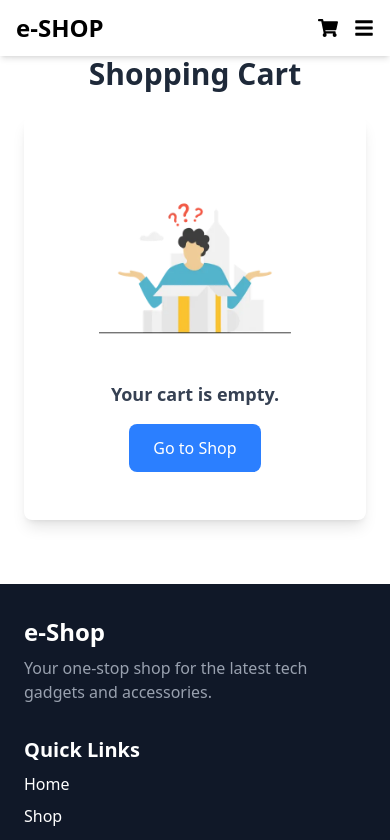
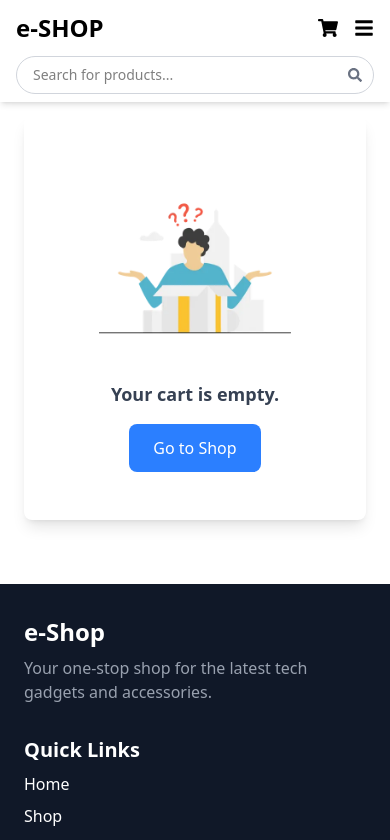
Before and after one commit to anif-antony/e-shop, a React (Vite) app: page /cart in a window 390 px wide. Shown: the top 840 px of the page. Built offline with nearby package versions, Linux system fonts and the light colour scheme.

Commit message:
filter add

```diff
--- a/src/components/Navbar.jsx
+++ b/src/components/Navbar.jsx
@@ -1,180 +1,8 @@
-// import React, { useState, useRef, useEffect } from "react";
-// import { FaSearch, FaShoppingCart, FaUser, FaBars, FaTimes } from "react-icons/fa";
-// import { Link, useNavigate } from "react-router-dom";
-// import { useDispatch, useSelector } from "react-redux";
-// import { setSearchTerm } from "../redux/productSlice";
-// import { logoutUser } from "../redux/userSlice";
-
-
-// const Navbar = ({ onLoginClick, onRegisterClick }) => {
-//     const cartItemCount = useSelector((state) => state.cart.totalQuantity);
-//     const currentUser = useSelector((state) => state.user.currentUser);
-//     const [isProfileOpen, setIsProfileOpen] = useState(false);
-//     const [isMenuOpen, setIsMenuOpen] = useState(false);
-//     const profileRef = useRef(null);
-//     const [search, setSearch] = useState("");
-//     const navigate = useNavigate();
-//     const dispatch = useDispatch();
-
-//     const handleSearch = (e) => {
-//         e.preventDefault();
-//         dispatch(setSearchTerm(search));
-//         navigate('/filtar');
-//     };
-
-//     const handleProfileClick = () => {
-//         setIsProfileOpen((prev) => !prev);
-//     };
-
-//     const handleLogout = () => {
-//         dispatch(logoutUser());
-//         setIsProfileOpen(false);
-//     };
-
-//     useEffect(() => {
-//         const handleClickOutside = (event) => {
-//             if (profileRef.current && !profileRef.current.contains(event.target)) {
-//                 setIsProfileOpen(false);
-//             }
-//         };
-//         document.addEventListener("mousedown", handleClickOutside);
-//         return () => document.removeEventListener("mousedown", handleClickOutside);
-//     }, []);
-
-//     return (
-//         <nav className="bg-white text-black shadow-md fixed top-0 w-full z-20">
-//             <div className="container mx-auto px-4 py-3 flex justify-between items-center">
-//                 <Link to="/" className="text-2xl md:text-4xl font-bold hover:text-red-600 transition duration-300">
-//                     e-SHOP
-//                 </Link>
-
-//                 <form onSubmit={handleSearch} className="hidden md:flex relative w-full max-w-lg">
-//                     <input
-//                         value={search}
-//                         onChange={(e) => setSearch(e.target.value)}
-//                         type="text"
-//                         placeholder="Search for products..."
-//                         className="w-full pl-5 pr-12 py-3 border border-gray-300 rounded-full focus:outline-none focus:ring-2 focus:ring-blue-500 transition-all"
-//                     />
-//                     <button
-//                         type="submit"
-//                         className="absolute right-4 top-1/2 transform -translate-y-1/2 text-gray-500 hover:text-blue-500 transition"
-//                         aria-label="Search"
-//                     >
-//                         <FaSearch size={18} />
-//                     </button>
-//                 </form>
-
-//                 <div className="flex items-center space-x-4 md:space-x-6 relative">
-//                     <Link to="/cart" className="relative text-xl md:text-2xl text-dark-700">
-//                         <FaShoppingCart />
-//                         {cartItemCount > 0 && (
-//                             <span className="absolute -top-2 -right-2 bg-red-600 text-white text-xs rounded-full h-5 w-5 flex items-center justify-center">
-//                                 {cartItemCount}
-//                             </span>
-//                         )}
-//                     </Link>
-
-//                     {!currentUser ? (
-//                         <button
-//                             onClick={onLoginClick}
-//                             className="hidden md:block px-4 py-2 text-sm bg-red-600 text-white rounded-md hover:bg-red-400 transition"
-//                         >
-//                             Login | Register
-//                         </button>
-//                     ) : (
-//                         <div className="relative" ref={profileRef}>
-//                             <button onClick={handleProfileClick} className="relative text-xl md:text-2xl text-dark-700">
-//                                 <FaUser />
-//                             </button>
-//                             {isProfileOpen && (
-//                                 <div className="absolute right-0 mt-2 w-48 bg-white shadow-lg rounded-lg p-4">
-//                                     <p className="text-lg font-semibold text-center">{currentUser.name || "User"}</p>
-//                                     <p className="text-sm text-gray-500 text-center">{currentUser.email}</p>
-//                                     <hr className="my-2" />
-//                                     {/* Pass the state flag for edit mode here */}
-//                                     <Link
-//                                         to="/profile"
-//                                         state={{ editMode: true }}
-//                                         className="block text-center py-2 hover:bg-gray-100 rounded-lg"
-//                                     >
-//                                         Edit Profile
-//                                     </Link>
-//                                     <button
-//                                         className="w-full text-center text-red-600 py-2 hover:bg-gray-100 rounded-lg"
-//                                         onClick={handleLogout}
-//                                     >
-//                                         Logout
-//                                     </button>
-//                                 </div>
-//                             )}
-//                         </div>
-//                     )}
-
-//                     <button
-//                         onClick={() => setIsMenuOpen((prev) => !prev)}
-//                         className="md:hidden text-xl"
-//                         aria-label="Toggle Menu"
-//                     >
-//                         {isMenuOpen ? <FaTimes /> : <FaBars />}
-//                     </button>
-//                 </div>
-//             </div>
-
-//             <div className={`md:hidden ${isMenuOpen ? "block" : "hidden"} bg-white shadow-md`}>
-//                 <ul className="flex flex-col items-center space-y-4 py-4">
-//                     <li>
-//                         <Link to="/" className="hover:text-red-500 font-bold text-lg transition">Home</Link>
-//                     </li>
-//                     <li>
-//                         <Link to="/shop" className="hover:text-red-500 font-bold text-lg transition">Shop</Link>
-//                     </li>
-//                     <li>
-//                         <Link to="/about" className="hover:text-red-500 font-bold text-lg transition">About</Link>
-//                     </li>
-//                     <li>
-//                         <Link to="/contact" className="hover:text-red-500 font-bold text-lg transition">Contact</Link>
-//                     </li>
-//                     {!currentUser && (
-//                         <li>
-//                             <button
-//                                 onClick={onLoginClick}
-//                                 className="px-4 py-2 text-sm bg-red-600 text-white rounded-md hover:bg-red-400 transition"
-//                             >
-//                                 Login | Register
-//                             </button>
-//                         </li>
-//                     )}
-//                 </ul>
-//             </div>
-
-//             <div className="hidden md:block bg-white-100 py-2">
-//                 <ul className="container mx-auto flex justify-center items-center space-x-6">
-//                     <li>
-//                         <Link to="/" className="hover:text-red-500 font-bold text-xl mx-5 transition " >Home</Link>
-//                     </li>
-//                     <li>
-//                         <Link to="/shop" className="hover:text-red-500 font-bold text-xl mx-5 transition">Shop</Link>
-//                     </li>
-//                     <li>
-//                         <Link to="/about" className="hover:text-red-500 font-bold text-xl mx-5 transition">About</Link>
-//                     </li>
-//                     <li>
-//                         <Link to="/contact" className="hover:text-red-500 font-bold text-xl mx-5 transition">Contact</Link>
-//                     </li>
-//                 </ul>
-//             </div>
-//         </nav>
-//     );
-// };
-
-// export default Navbar;
-
 
 
 import React, { useState, useRef, useEffect } from "react";
 import { FaSearch, FaShoppingCart, FaUser, FaBars, FaTimes } from "react-icons/fa";
-import { NavLink, useNavigate } from "react-router-dom"; // Import NavLink
+import { NavLink, useNavigate, useLocation } from "react-router-dom";
 import { useDispatch, useSelector } from "react-redux";
 import { setSearchTerm } from "../redux/productSlice";
 import { logoutUser } from "../redux/userSlice";
@@ -188,11 +16,46 @@ const Navbar = ({ onLoginClick, onRegisterClick }) => {
     const [search, setSearch] = useState("");
     const navigate = useNavigate();
     const dispatch = useDispatch();
+    const location = useLocation();
 
-    const handleSearch = (e) => {
+    // Reset search term when page is loaded/reloaded
+    useEffect(() => {
+        // Reset search term in Redux when component mounts
+        if (!search) {
+            dispatch(setSearchTerm(""));
+        }
+    }, []);
+
+    // Improved search handling function with integrated filtering
+    const handleSearchChange = (e) => {
+        const newSearchTerm = e.target.value;
+        setSearch(newSearchTerm);
+
+        // Dispatch the search term to redux for filtering
+        dispatch(setSearchTerm(newSearchTerm));
+
+        // If search is cleared and we're on the filter page, navigate to shop
+        if (newSearchTerm === '' && location.pathname === '/filtar') {
+            navigate('/shop');
+            return;
+        }
+
+        // Only navigate if we're adding the first character (to avoid unnecessary navigation)
+        if (newSearchTerm.length === 1 && window.location.pathname !== '/filtar') {
+            navigate('/filtar');
+        }
+    };
+
+    // Form submission handler
+    const handleSearchSubmit = (e) => {
         e.preventDefault();
         dispatch(setSearchTerm(search));
-        navigate('/filtar');
+        if (search.trim() !== '') {
+            navigate('/filtar');
+        } else {
+            // If search is empty, navigate to shop page
+            navigate('/shop');
+        }
     };
 
     const handleProfileClick = () => {
@@ -203,6 +66,17 @@ const Navbar = ({ onLoginClick, onRegisterClick }) => {
         dispatch(logoutUser());
         setIsProfileOpen(false);
     };
+
+    // Add filter functionality that works with backspace
+    useEffect(() => {
+        // This ensures that backspace events properly update the filter
+        dispatch(setSearchTerm(search));
+
+        // If search is completely cleared and we're on the filter page, go back to shop
+        if (search === '' && location.pathname === '/filtar') {
+            navigate('/shop');
+        }
+    }, [search, dispatch, location.pathname, navigate]);
 
     useEffect(() => {
         const handleClickOutside = (event) => {
@@ -224,10 +98,10 @@ const Navbar = ({ onLoginClick, onRegisterClick }) => {
                     e-SHOP
                 </NavLink>
 
-                <form onSubmit={handleSearch} className="hidden md:flex relative w-full max-w-lg">
+                <form onSubmit={handleSearchSubmit} className="hidden md:flex relative w-full max-w-lg">
                     <input
                         value={search}
-                        onChange={(e) => setSearch(e.target.value)}
+                        onChange={handleSearchChange}
                         type="text"
                         placeholder="Search for products..."
                         className="w-full pl-5 pr-12 py-3 border border-gray-300 rounded-full focus:outline-none focus:ring-2 focus:ring-blue-500 transition-all"
@@ -304,6 +178,26 @@ const Navbar = ({ onLoginClick, onRegisterClick }) => {
                         {isMenuOpen ? <FaTimes /> : <FaBars />}
                     </button>
                 </div>
+            </div>
+
+            {/* Mobile Search Bar */}
+            <div className="md:hidden px-4 pb-2">
+                <form onSubmit={handleSearchSubmit} className="relative w-full">
+                    <input
+                        value={search}
+                        onChange={handleSearchChange}
+                        type="text"
+                        placeholder="Search for products..."
+                        className="w-full pl-4 pr-10 py-2 text-sm border border-gray-300 rounded-full focus:outline-none focus:ring-2 focus:ring-blue-500"
+                    />
+                    <button
+                        type="submit"
+                        className="absolute right-3 top-1/2 transform -translate-y-1/2 text-gray-500"
+                        aria-label="Search"
+                    >
+                        <FaSearch size={14} />
+                    </button>
+                </form>
             </div>
 
             <div className={`md:hidden ${isMenuOpen ? "block" : "hidden"} bg-white shadow-md`}>
```
